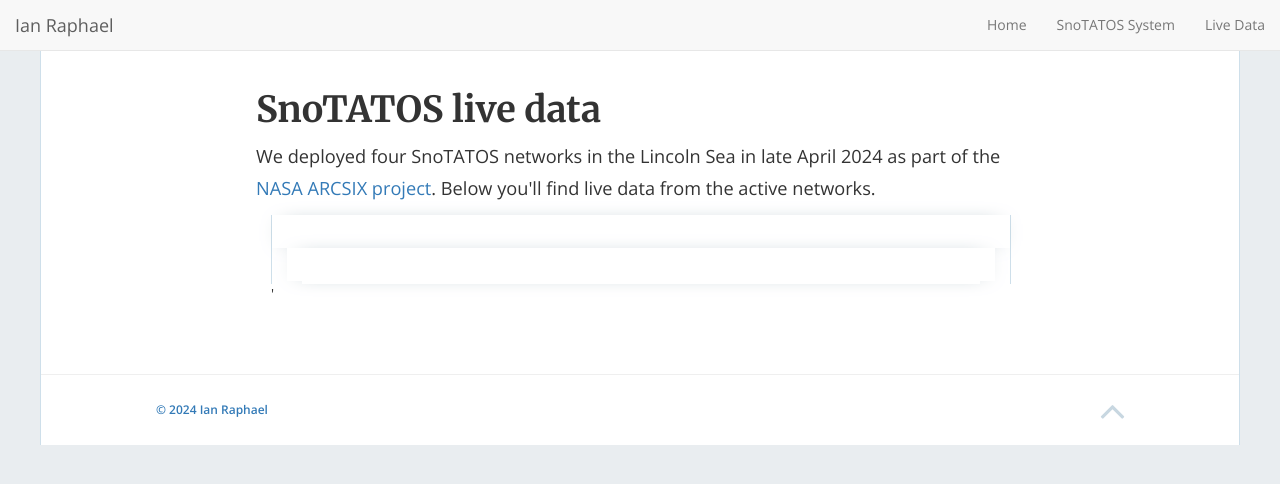
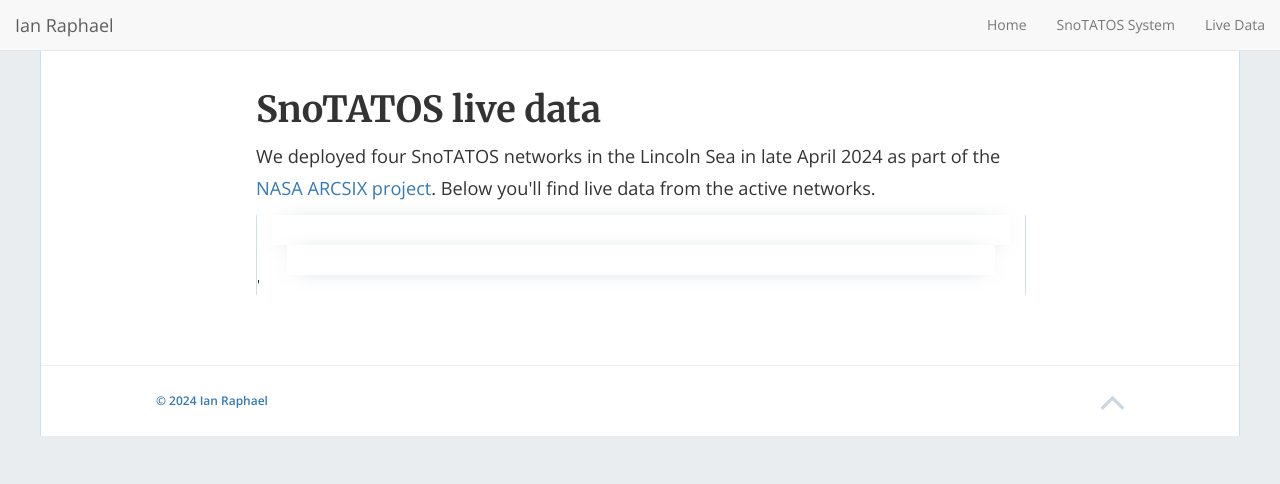
Before and after one commit to ianraphael/ianraphael.github.io, a Jekyll site: the page built from SnoTATOSdata.html, in a window 1280 px wide. Shown: the top 484 px of the page. Built offline with Jekyll 4.4.1, drawn with Linux system fonts in a browser that asks for light colours; nearby versions of some CDN libraries; a script that is not in the unit is left out.

Commit message:
removing containers (redundant?)

```diff
--- a/SnoTATOSdata.html
+++ b/SnoTATOSdata.html
@@ -11,9 +11,7 @@
 <body>
   <div id="wrapper">
     <div class="content-area">
-      <div class="container-fluid">
       <div class="main">
-          <div class="row sparkboxes mt-4 mb-4 ml-4 mr-4">
         <div class="container-fluid">
           <div class="box">
             <div id="spark1"></div>
@@ -35,8 +33,6 @@
             </div>
           </div>
         </div>
-    </div>
-  </div>
       </body>
 
 <script src="https://cdnjs.cloudflare.com/ajax/libs/jquery/3.2.1/jquery.slim.min.js"></script>
```
Lines whose indentation alone changed are shown as unchanged.
